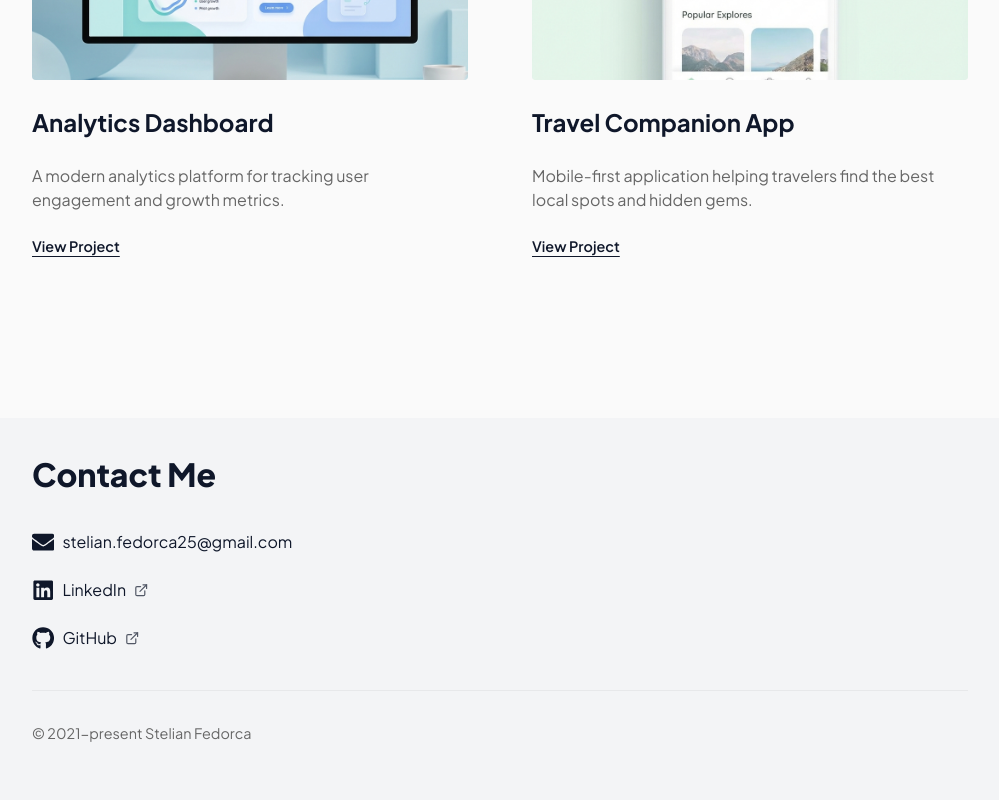
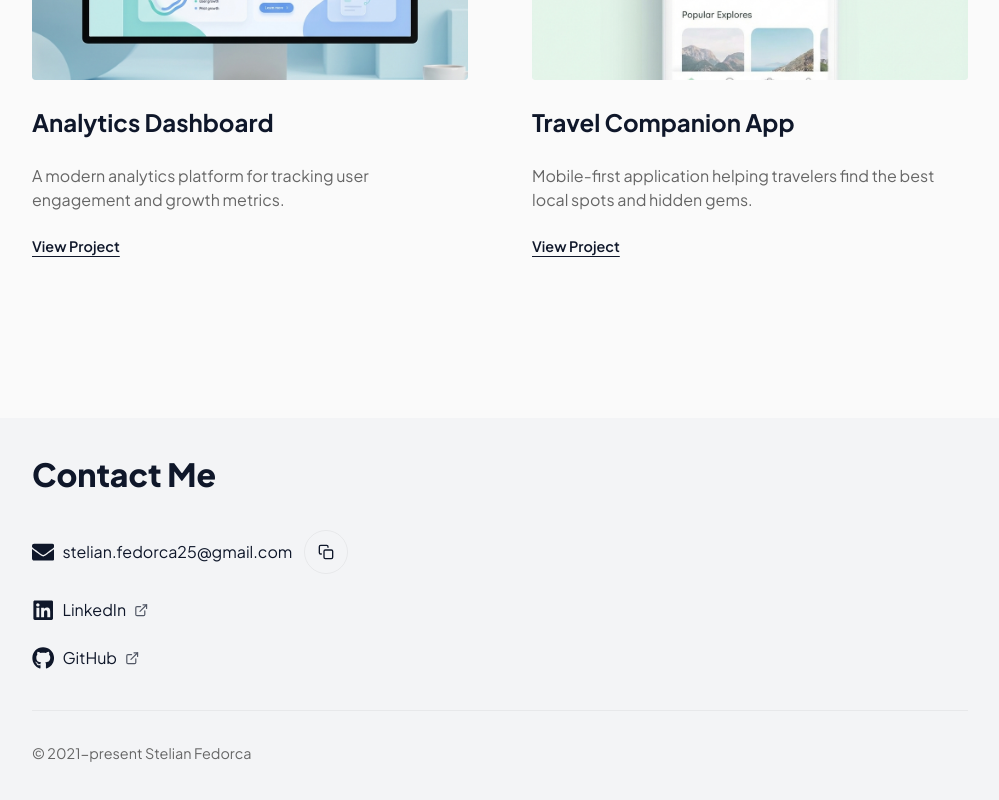
Before and after one commit to stelianfedorca/portofolio, a Next.js app: page / in a window 1280 px wide. Shown: the part 1440-2240 px from the top of the page, without its empty margins (140-1139 px from the left). Built offline with nearby package versions, Linux system fonts and the light colour scheme.

Commit message:
Add copy to clipboard functionality for email and adjusted social links width

```diff
--- a/src/app/page.tsx
+++ b/src/app/page.tsx
@@ -12,10 +12,9 @@ import {
   FaNodeJs,
   FaUniversalAccess,
   FaGitAlt,
-  FaFigma,
   FaArrowDown,
 } from "react-icons/fa";
-import { FiExternalLink, FiPenTool, FiCode, FiCpu } from "react-icons/fi";
+import { FiExternalLink, FiCode, FiCopy, FiCheck } from "react-icons/fi";
 import {
   SiNextdotjs,
   SiTypescript,
@@ -24,8 +23,8 @@ import {
   SiGraphql,
 } from "react-icons/si";
 import { TbBrandFramerMotion } from "react-icons/tb";
-import React, { JSX, useRef } from "react";
-import { inView, motion, useInView, type Variants } from "framer-motion";
+import React, { JSX, useEffect, useRef, useState } from "react";
+import { motion, useInView, type Variants } from "framer-motion";
 
 /*
   Definining animation variants
@@ -503,6 +502,8 @@ const SocialLink = styled.a`
   text-decoration: none;
   transition: color 0.2s;
 
+  width: fit-content;
+
   svg {
     font-size: 1.4rem;
   }
@@ -524,6 +525,45 @@ const SocialLink = styled.a`
   }
 `;
 
+const EmailRow = styled.div`
+  display: flex;
+  align-items: center;
+  gap: 0.75rem;
+  width: fit-content;
+`;
+
+const EmailLink = styled(SocialLink)`
+  flex: 1;
+`;
+
+const CopyButton = styled.button<{ $copied: boolean }>`
+  width: 44px;
+  height: 44px;
+  border-radius: 999px;
+  border: 1px solid
+    ${({ $copied }) => ($copied ? "var(--accent2)" : "var(--border-color)")};
+  background: ${({ $copied }) =>
+    $copied ? "rgba(34, 197, 94, 0.1)" : "transparent"};
+  color: ${({ $copied }) =>
+    $copied ? "var(--accent2)" : "var(--text-primary)"};
+  display: inline-flex;
+  align-items: center;
+  justify-content: center;
+  transition: color 0.2s, border-color 0.2s, background-color 0.2s;
+  cursor: pointer;
+  flex-shrink: 0;
+
+  &:hover {
+    color: var(--accent2);
+    border-color: var(--accent2);
+  }
+
+  &:focus-visible {
+    outline: 2px solid var(--accent2);
+    outline-offset: 2px;
+  }
+`;
+
 const EmailText = styled.span`
   /* color: var(--text-primary);
   transition: color 0.2s;
@@ -542,6 +582,39 @@ const SubFooter = styled.div`
 `;
 
 export default function Home() {
+  const emailHref = homeContent.footer.email;
+  const emailAddress = emailHref.replace(/^mailto:/, "");
+  const [copied, setCopied] = useState(false);
+  const copyTimeoutRef = useRef<ReturnType<typeof setTimeout> | null>(null);
+
+  useEffect(() => {
+    return () => {
+      if (copyTimeoutRef.current) {
+        clearTimeout(copyTimeoutRef.current);
+      }
+    };
+  }, []);
+
+  const handleCopyEmail = async () => {
+    if (!navigator?.clipboard) {
+      console.warn("Clipboard API is not available in this browser.");
+      return;
+    }
+
+    try {
+      await navigator.clipboard.writeText(emailAddress);
+      setCopied(true);
+      if (copyTimeoutRef.current) {
+        clearTimeout(copyTimeoutRef.current);
+      }
+      copyTimeoutRef.current = setTimeout(() => {
+        setCopied(false);
+      }, 2000);
+    } catch (error) {
+      console.error("Failed to copy email address:", error);
+    }
+  };
+
   return (
     <Container>
       <MaxWidthWrapper>
@@ -631,9 +704,25 @@ export default function Home() {
           <FooterTitle>{homeContent.footer.title}</FooterTitle>
 
           <SocialLinksWrapper>
-            <SocialLink href={homeContent.footer.email}>
-              <FaEnvelope /> <EmailText>stelian.fedorca25@gmail.com</EmailText>
-            </SocialLink>
+            <EmailRow>
+              <EmailLink href={emailHref}>
+                <FaEnvelope /> <EmailText>{emailAddress}</EmailText>
+              </EmailLink>
+              <CopyButton
+                type="button"
+                onClick={handleCopyEmail}
+                aria-label={
+                  copied ? "Email copied to clipboard" : "Copy email address"
+                }
+                $copied={copied}
+              >
+                {copied ? (
+                  <FiCheck aria-hidden="true" size={16} />
+                ) : (
+                  <FiCopy aria-hidden="true" size={16} />
+                )}
+              </CopyButton>
+            </EmailRow>
 
             <SocialLink
               href={homeContent.footer.socialLinks.linkedin}
```
